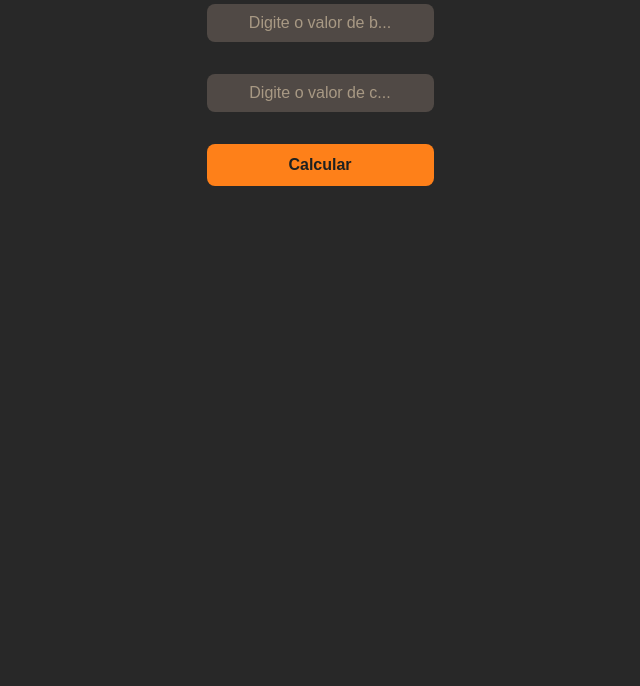
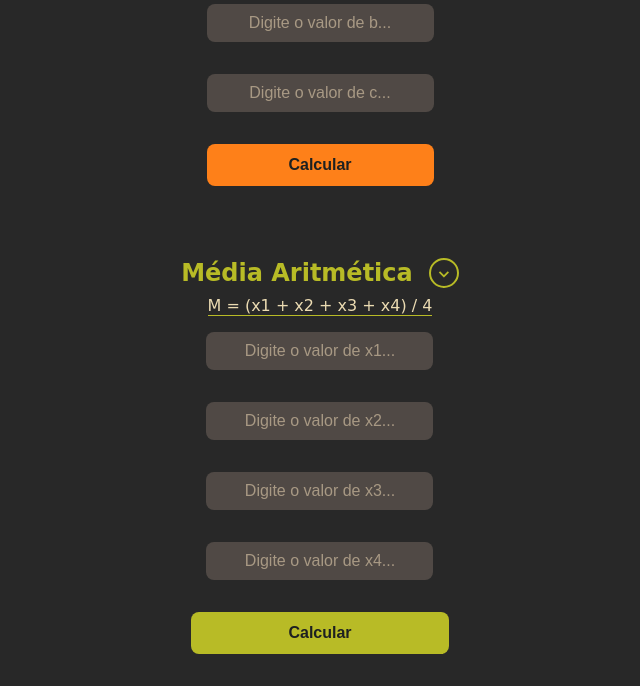
Before and after one commit to guskka/PWIII, a PHP site: page / in a window 1280 px wide. Shown: the part 531-1217 px from the top of the page, without its empty margins (320-960 px from the left). Before the commit the page ends 717 px from the top, so only its background shows below. Run offline with PHP 8.4, Linux system fonts and the light colour scheme; some web fonts are replaced.

Commit message:
feat: adiciona funcionalidade de média aritmética com dropdown e cálculos, ajusta estilos e scripts relacionados

```diff
--- a/2 - Operacoes Matematicas/index.html
+++ b/2 - Operacoes Matematicas/index.html
@@ -45,7 +45,7 @@
         <div class="titleArticle">
             <div class="titleShow">
                 <h2>Multiplicação</h2>
-                <button id="dropdownMultiplicacao" onclick="dropdownMultiplicacoes()"><i
+                <button class="btnDropdown" id="dropdownMultiplicacao" onclick="dropdownMultiplicacoes()"><i
                         class='bx bx-chevron-down'></i></button>
             </div>
             <div class="inputContainer">
@@ -80,7 +80,7 @@
         <div class="titleArticle">
             <div class="titleShow">
                 <h2>Exponenciação</h2>
-                <button id="dropdownExpoente" onclick="dropdownExponenciacoes()"><i
+                <button class="btnDropdown" id="dropdownExpoente" onclick="dropdownExponenciacoes()"><i
                         class='bx bx-chevron-down'></i></button>
             </div>
             <div class="inputContainer">
@@ -115,7 +115,7 @@
         <div class="titleArticle">
             <div class="titleShow">
                 <h2>Bhaskara</h2>
-                <button id="dropdownBhaskara" onclick="dropdownBhaskara()"><i
+                <button class="btnDropdown" id="dropdownBhaskara" onclick="dropdownBhaskara()"><i
                         class='bx bx-chevron-down'></i></button>
             </div>
             <p id="descFormulaBhaskara">ax² + bx + c = 0</p>
@@ -142,11 +142,36 @@
         </div>
     </article>
 
+    <article id="mediaAritmetica">
+        <div class="titleArticle">
+            <div class="titleShow">
+                <h2>Média Aritmética</h2>
+                <button class="btnDropdown" id="dropdownMediaAritmetica" onclick="dropdownMediaAritmetica()"><i
+                        class='bx bx-chevron-down'></i></button>
+            </div>
+            <p id="descFormulaMediaAritmetica">M = (x1 + x2 + x3 + x4) / 4</p>
+            <div class="inputContainer">
+                <input id="numX1" type="number" placeholder="Digite o valor de x1..." required>
+                <input id="numX2" type="number" placeholder="Digite o valor de x2..." required>
+                <input id="numX3" type="number" placeholder="Digite o valor de x3..." required>
+                <input id="numX4" type="number" placeholder="Digite o valor de x4..." required>
+                <button onclick="calcMediaAritmetica()" type="submit" id="btnCalcMediaAritmetica">Calcular</button>
+            </div>
+        </div>
+        <div id="operacoesMediaAritmetica" class="operacoes">
+            <div class="operacaoMediaAritmetica">
+                <h3>Média</h3>
+                <input id="resMediaAritmetica" disabled="true" type="number">
+            </div>
+        </div>
+    </article>
+
     <script src="src/js/components/sidebar.js"></script>
     <script src="src/js/components/dropdown.js"></script>
     <script src="src/js/features/multiplicacao.js"></script>
     <script src="src/js/features/exponenciacao.js"></script>
     <script src="src/js/features/bhaskara.js"></script>
+    <script src="src/js/features/mediaAritmetica.js"></script>
 </body>
 
 </html>
--- a/2 - Operacoes Matematicas/src/js/components/dropdown.js
+++ b/2 - Operacoes Matematicas/src/js/components/dropdown.js
@@ -30,3 +30,14 @@ function dropdownBhaskara() {
         document.getElementById("dropdownBhaskara").innerHTML = "<i class='bx bx-chevron-up'></i>";
     }
 }
+
+function dropdownMediaAritmetica() {
+    if (document.getElementById("operacoesMediaAritmetica").style.display === "flex") {
+        document.getElementById("operacoesMediaAritmetica").style.display = "none";
+        document.getElementById("dropdownMediaAritmetica").innerHTML = "<i class='bx bx-chevron-down'></i>";
+    }
+    else {
+        document.getElementById("operacoesMediaAritmetica").style.display = "flex";
+        document.getElementById("dropdownMediaAritmetica").innerHTML = "<i class='bx bx-chevron-up'></i>";
+    }
+}
--- a/2 - Operacoes Matematicas/src/js/features/bhaskara.js
+++ b/2 - Operacoes Matematicas/src/js/features/bhaskara.js
@@ -34,9 +34,9 @@ function calcBhaskara() {
         document.getElementById("operacoesBhaskara").style.display = "flex";
     }
 
-    const valorA = numA.value;
-    const valorB = numB.value;
-    const valorC = numC.value;
+    const valorA = parseFloat(numA.value);
+    const valorB = parseFloat(numB.value);
+    const valorC = parseFloat(numC.value);
 
     resDelta.value = (valorB ** 2) - 4 * valorA * valorC;
 
--- a/2 - Operacoes Matematicas/src/js/features/exponenciacao.js
+++ b/2 - Operacoes Matematicas/src/js/features/exponenciacao.js
@@ -18,7 +18,7 @@ numExponenciacao.addEventListener("input", () => {
         document.getElementById("operacoesExponenciacoes").style.display = "flex";
     }
 
-    const valor = numExponenciacao.value;
+    const valor = parseFloat(numExponenciacao.value);
 
     resQuadrado.value = valor ** 2;
     resCubo.value = valor ** 3;
--- /dev/null
+++ b/2 - Operacoes Matematicas/src/js/features/mediaAritmetica.js
@@ -0,0 +1,46 @@
+const numX1 = document.getElementById("numX1");
+const numX2 = document.getElementById("numX2");
+const numX3 = document.getElementById("numX3");
+const numX4 = document.getElementById("numX4");
+const resMediaAritmetica = document.getElementById("resMediaAritmetica");
+
+resMediaAritmetica.value = 0;
+
+document.getElementById("operacoesMediaAritmetica").style.display = "none";
+
+numX1.addEventListener("input", () => {
+    if (numX1.value === "") {
+        document.getElementById("operacoesMediaAritmetica").style.display = "none";
+    }
+});
+
+numX2.addEventListener("input", () => {
+    if (numX2.value === "") {
+        document.getElementById("operacoesMediaAritmetica").style.display = "none";
+    }
+});
+
+numX3.addEventListener("input", () => {
+    if (numX3.value === "") {
+        document.getElementById("operacoesMediaAritmetica").style.display = "none";
+    }
+});
+
+numX4.addEventListener("input", () => {
+    if (numX4.value === "") {
+        document.getElementById("operacoesMediaAritmetica").style.display = "none";
+    }
+});
+
+function calcMediaAritmetica() {
+    if (numX1.value != "" || numX2.value != "" || numX3.value != "" || numX4.value != "") {
+        document.getElementById("operacoesMediaAritmetica").style.display = "flex";
+    }
+
+    const valorX1 = parseFloat(numX1.value);
+    const valorX2 = parseFloat(numX2.value);
+    const valorX3 = parseFloat(numX3.value);
+    const valorX4 = parseFloat(numX4.value);
+
+    resMediaAritmetica.value = (valorX1 + valorX2 + valorX3 + valorX4) / 4;
+}
--- a/2 - Operacoes Matematicas/src/js/features/multiplicacao.js
+++ b/2 - Operacoes Matematicas/src/js/features/multiplicacao.js
@@ -18,7 +18,7 @@ numMultiplicacao.addEventListener("input", () => {
         document.getElementById("operacoesMultiplicacao").style.display = "flex";
     }
 
-    const valor = numMultiplicacao.value;
+    const valor = parseFloat(numMultiplicacao.value);
 
     resDobro.value = valor * 2;
     resTriplo.value = valor * 3;
--- a/2 - Operacoes Matematicas/src/styles/dropdown.css
+++ b/2 - Operacoes Matematicas/src/styles/dropdown.css
@@ -1,13 +1,17 @@
-#dropdownMultiplicacao {
+.btnDropdown {
     display: flex;
     align-items: center;
     justify-content: center;
     text-align: center;
     padding: .15rem;
     border-radius: 100%;
-    border: 2px solid var(--red);
     background-color: transparent;
     font-size: var(--h5);
+    cursor: pointer;
+}
+
+#dropdownMultiplicacao {
+    border: 2px solid var(--red);
 }
 
 #multiplicacoes i {
@@ -15,15 +19,7 @@
 }
 
 #dropdownExpoente {
-    display: flex;
-    align-items: center;
-    justify-content: center;
-    text-align: center;
-    padding: .15rem;
-    border-radius: 100%;
     border: 2px solid var(--yellow);
-    background-color: transparent;
-    font-size: var(--h5);
 }
 
 #exponenciacoes i {
@@ -31,17 +27,17 @@
 }
 
 #dropdownBhaskara {
-    display: flex;
-    align-items: center;
-    justify-content: center;
-    text-align: center;
-    padding: .15rem;
-    border-radius: 100%;
     border: 2px solid var(--orange);
-    background-color: transparent;
-    font-size: var(--h5);
 }
 
 #bhaskara i {
     color: var(--orange);
 }
+
+#dropdownMediaAritmetica {
+    border: 2px solid var(--green);
+}
+
+#mediaAritmetica i {
+    color: var(--green);
+}
--- a/2 - Operacoes Matematicas/src/styles/input.css
+++ b/2 - Operacoes Matematicas/src/styles/input.css
@@ -56,6 +56,11 @@ article .operacoes input {
     background-color: transparent;
 }
 
+#mediaAritmetica .titleArticle input:focus {
+    border: 2px solid var(--green);
+    background-color: transparent;
+}
+
 #bhaskara #btnCalcBhaskara {
     padding: .75rem 2rem;
     width: 100%;
@@ -64,3 +69,12 @@ article .operacoes input {
     font-weight: bold;
     cursor: pointer;
 }
+
+#mediaAritmetica #btnCalcMediaAritmetica {
+    padding: .75rem 2rem;
+    width: 88%;
+    color: var(--bg0-hard);
+    background-color: var(--green);
+    font-weight: bold;
+    cursor: pointer;
+}
--- a/2 - Operacoes Matematicas/src/styles/style.css
+++ b/2 - Operacoes Matematicas/src/styles/style.css
@@ -88,7 +88,21 @@ article .operacoes div {
     color: var(--orange);
 }
 
+#mediaAritmetica h2 {
+    color: var(--green);
+}
+
 #descFormulaBhaskara {
     margin-bottom: 1rem;
     border-bottom: 1px solid var(--orange);
 }
+
+#descFormulaMediaAritmetica {
+    margin-bottom: 1rem;
+    border-bottom: 1px solid var(--green);
+}
+
+#operacoesMediaAritmetica {
+    justify-content: center;
+    align-items: center;
+}
```
